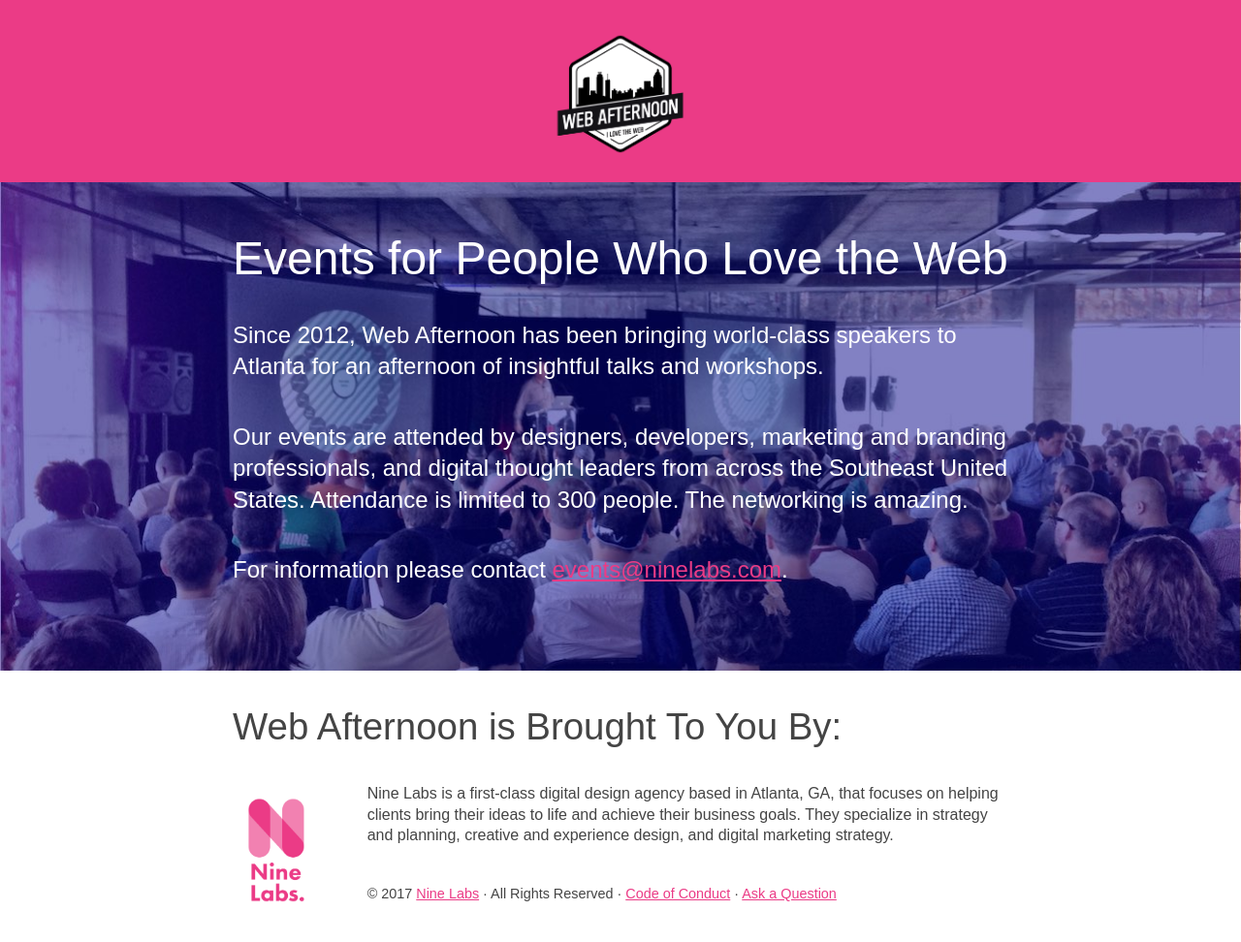
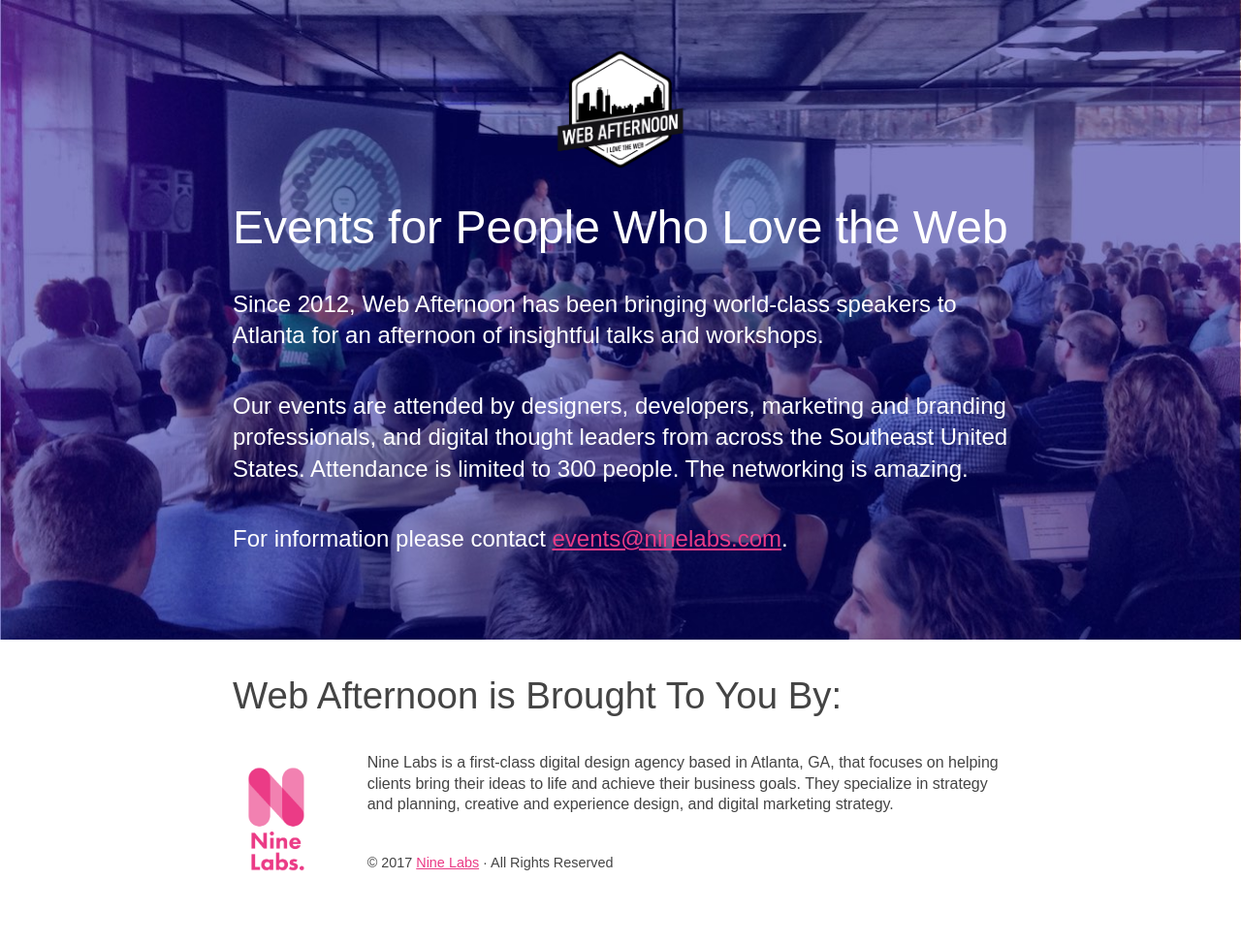
Before and after one commit to ninelabs/webafternoon, a Jekyll site: the page built from index.html, in a window 1280 px wide. Shown: the whole page at 97% size. Built offline with Jekyll 4.4.1, drawn with Linux system fonts in a browser that asks for light colours; nearby versions of some CDN libraries; after the commit the page ends 940 px from its top, so only the background shows below that.

Commit message:
Simplified the header.

```diff
--- a/_layouts/default.html
+++ b/_layouts/default.html
@@ -25,13 +25,6 @@
 
   <body id="{{ page.type }}">
 
-    <header>
-    <div class="container">
-      <div id="web-afternoon-logo">
-        <a href="/"><img src="/img/web-afternoon-black.png" alt="Web Afternoon Logo"></a>
-      </div>
-    </div>
-    </header>
 
     {{ content }}
 
@@ -48,7 +41,7 @@
           </div>
           <div class="ten columns">
             <p>Nine Labs is a first-class digital design agency based in Atlanta, GA, that focuses on helping clients bring their ideas to life and achieve their business goals. They specialize in strategy and planning, creative and experience design, and digital marketing strategy.</p>
-            <p class="copyright">&copy; <script>document.write(new Date().getFullYear())</script> <a href="https://ninelabs.com">Nine Labs</a> &middot; All Rights Reserved &middot; <a href="/code-of-conduct.html">Code of Conduct</a> &middot; <a href="mailto:events@ninelabs.com">Ask a Question</a></p>
+            <p class="copyright">&copy; <script>document.write(new Date().getFullYear())</script> <a href="https://ninelabs.com">Nine Labs</a> &middot; All Rights Reserved</p>
           </div>
         </div>
       </div>
--- a/_sass/_styles.scss
+++ b/_sass/_styles.scss
@@ -37,15 +37,6 @@
       width:100px;
     }
   }
-  hr {
-    border-top: 5px solid #EB3B86;
-    position: relative;
-    top: -140px;
-    z-index: -1;
-    @include breakpoint(xs){
-      top: -102px;
-    }
-  }
 }
 
 
@@ -54,12 +45,10 @@
 // Header
 
 header {
-  background-color: $primary;
+  background-color: #030387;
   color: #fff;
   padding-top:2em;
-  img {
-    width:150px;
-  }
+
 }
 
 .event {
@@ -72,6 +61,9 @@
   .container {
     padding-top:3em;
     padding-bottom:3em;
+  }
+  img.logo {
+    width:150px;
   }
   p {
     font-size: 24px;
--- a/index.html
+++ b/index.html
@@ -6,6 +6,9 @@
   <div class="container">
     <div class="row">
       <div class="twelve columns">
+        <div id="web-afternoon-logo">
+          <a href="/"><img src="/img/web-afternoon-black.png" class="logo" alt="Web Afternoon Logo"></a>
+        </div>
         <h3>Events for People Who Love the Web</h3>
         <p>Since 2012, Web Afternoon has been bringing world-class speakers to Atlanta for an afternoon of insightful talks and workshops.</p>
         <p>Our events are attended by designers, developers, marketing and branding professionals, and digital thought leaders from across the Southeast United States. Attendance is limited to 300 people. The networking is amazing.</p>
```
